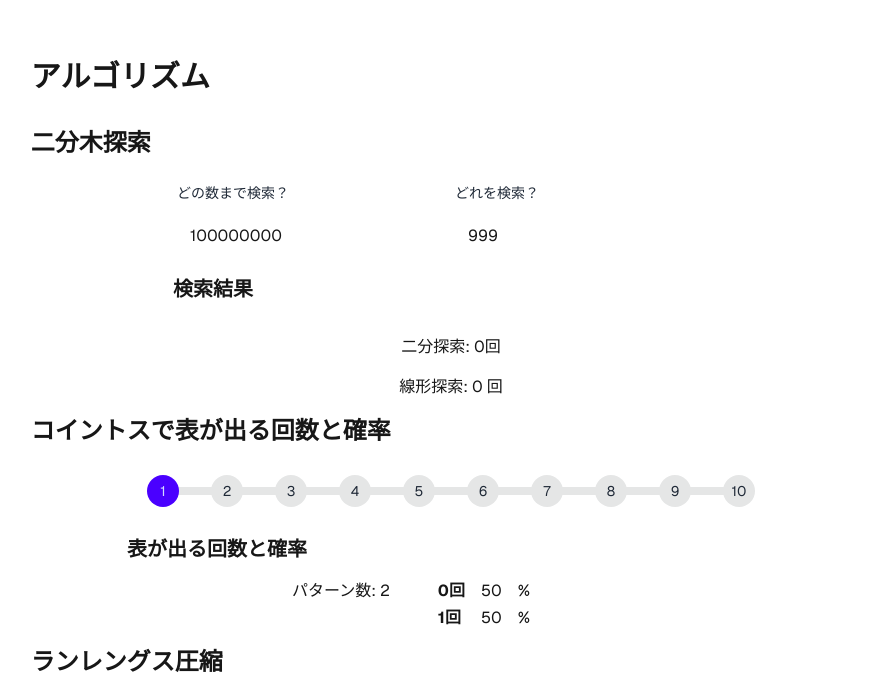
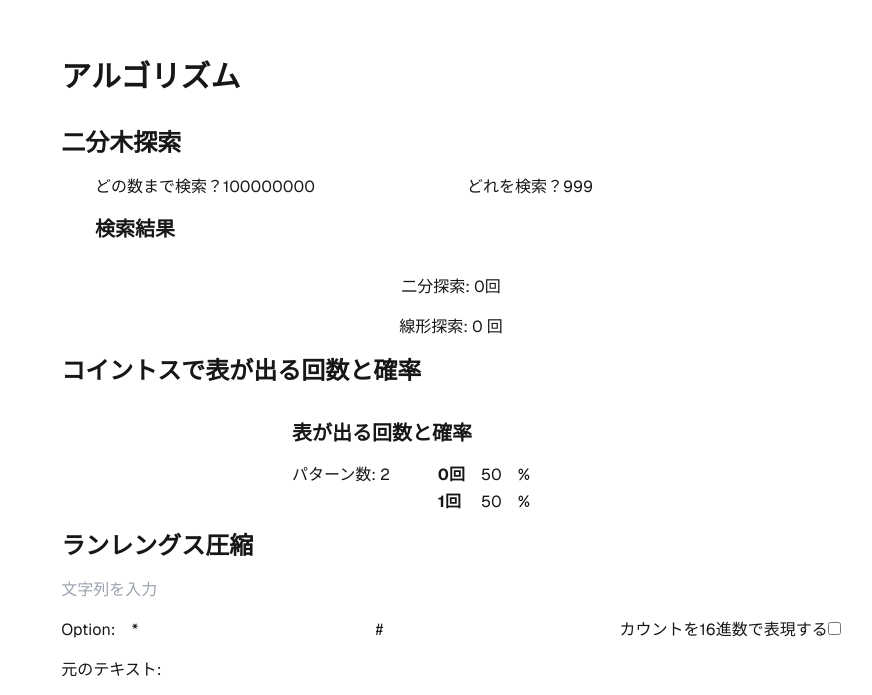
Before and after one commit to mieze018/learn-and-understand, a Next.js app: page / in a window 1280 px wide. Shown: the part 105-800 px from the top of the page, without its empty margins (189-1061 px from the left). Built offline with nearby package versions, Linux system fonts and the light colour scheme.

Commit message:
chore: 文字色クラスが消えていたのでtwを4, DaysyUIをv5にしてみる

```diff
--- a/tailwind.config.ts
+++ b/tailwind.config.ts
@@ -1,20 +1,16 @@
-import type { Config } from "tailwindcss";
-import daisyui from "daisyui"
+import type { Config } from 'tailwindcss';
 export default {
   content: [
-    "./src/pages/**/*.{js,ts,jsx,tsx,mdx}",
-    "./src/components/**/*.{js,ts,jsx,tsx,mdx}",
-    "./src/app/**/*.{js,ts,jsx,tsx,mdx}",
+    './src/pages/**/*.{js,ts,jsx,tsx,mdx}',
+    './src/components/**/*.{js,ts,jsx,tsx,mdx}',
+    './src/app/**/*.{js,ts,jsx,tsx,mdx}',
   ],
   theme: {
     extend: {
       colors: {
-        background: "var(--background)",
-        foreground: "var(--foreground)",
+        background: 'var(--background)',
+        foreground: 'var(--foreground)',
       },
     },
   },
-  plugins: [
-    daisyui,
-  ],
 } satisfies Config;
```
